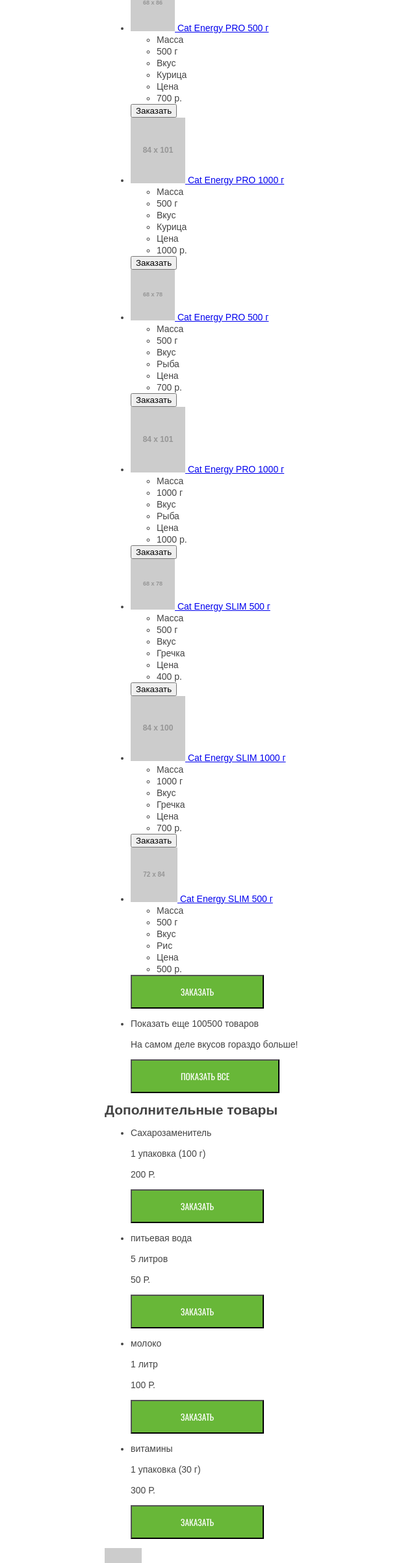
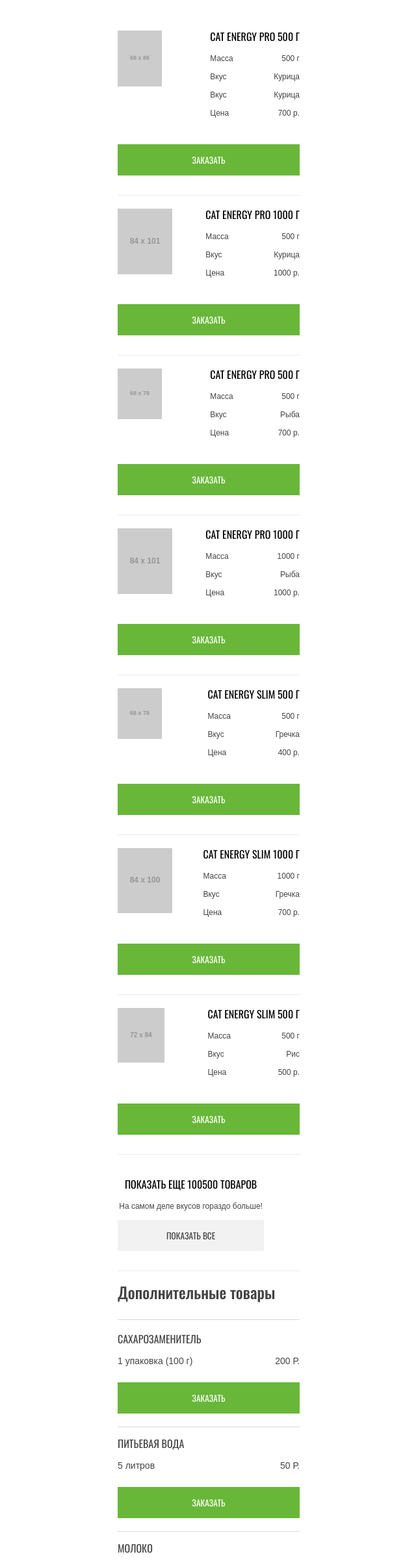
Before and after one commit to Arkhai/34373-cat-energy-21, a website: page source/catalog.html in a window 1280 px wide. Shown: the part 395-2800 px from the top of the page at 65% size, without its empty margins (319-959 px from the left). Drawn offline with nearby package versions, Linux system fonts and the light colour scheme; files that its build step writes are made by us from their sources; placeholder pictures from the web are drawn by us.

Commit message:
Новая версия главной

```diff
--- a/source/catalog.html
+++ b/source/catalog.html
@@ -10,6 +10,9 @@
     <header class="page-header">
       <a class="page-header__logo">
         <img src="https://via.placeholder.com/34x38" width="34" height="38" alt="Cat Energy – каталог продукции">
+      </a>
+      <a class="page-header__logo-text">
+        <img src="https://via.placeholder.com/101x18" width="101" height="18" alt="Cat Energy – функциональное питание для котов">
       </a>
       <nav class="main-nav">
         <button class="main-nav__toggle" type="button"><span class="visually-hidden">Открыть меню</span></button>
@@ -36,121 +39,181 @@
     </header>
 
     <main class="page-main">
-      <h1 class="page-main__title">Cat Energy – каталог продукции</h1>
+      <h1 class="visually-hidden">Cat Energy – каталог продукции</h1>
 
       <section class="catalog">
-        <h2 class="visually-hidden">Каталог продукции</h1>
+        <h2 class="catalog__title">Каталог продукции</h1>
         <div class="catalog__wrapper">
           <ul class="catalog__list">
             <li class="catalog__item product">
               <a class="product__link" href="#">
                 <img class="product__image" src="https://via.placeholder.com/68x86" width="68" height="86" alt="Cat Energy PRO 500 г">
               </a>
+              <div class="product__wrapper">
                 <a class="product__title" href="#">Cat Energy PRO 500 г</a>
-              <ul class="product__description description">
-                <li class="description__element">Масса</li>
-                <li class="description__element">500 г</li>
-                <li class="description__element">Вкус</li>
-                <li class="description__element">Курица</li>
-                <li class="description__element">Цена</li>
-                <li class="description__element">700 р.</li>
-              </ul>
-              <button class="product__button product__button--green" type="button">Заказать</button>
+                <dl class="product__description-list description">
+                  <div class="description__wrapper">
+                    <dt class="description__element">Масса</dt>
+                    <dd class="description__element">500 г</dd>
+                  </div>
+                  <div class="description__wrapper">
+                    <dt class="description__element">Вкус</dt>
+                    <dd class="description__element">Курица</dd>
+                  </div>
+                  <div class="description__wrapper">
+                    <dt class="description__element">Вкус</dt>
+                    <dd class="description__element">Курица</dd>
+                  </div>
+                  <div class="description__wrapper">
+                    <dt class="description__element">Цена</dt>
+                    <dd class="description__element">700 р.</dd>
+                  </div>
+                </dl>
+              </div>
+              <button class="button product__button" type="button">Заказать</button>
             </li>
 
             <li class="catalog__item product">
               <a class="product__link" href="#">
                 <img class="catalog__item-image" src="https://via.placeholder.com/84x101" width="84" height="101" alt="Cat Energy PRO 1000 г">
               </a>
+              <div class="product__wrapper">
                 <a class="product__title" href="#">Cat Energy PRO 1000 г</a>
-              <ul class="product__description description">
-                <li class="description__element">Масса</li>
-                <li class="description__element">500 г</li>
-                <li class="description__element">Вкус</li>
-                <li class="description__element">Курица</li>
-                <li class="description__element">Цена</li>
-                <li class="description__element">1000 р.</li>
-              </ul>
-              <button class="product__button product__button--green" type="button">Заказать</button>
+                <dl class="product__description-list description">
+                  <div class="description__wrapper">
+                    <dt class="description__element">Масса</dt>
+                    <dd class="description__element">500 г</dd>
+                  </div>
+                  <div class="description__wrapper">
+                    <dt class="description__element">Вкус</dt>
+                    <dd class="description__element">Курица</dd>
+                  </div>
+                  <div class="description__wrapper">
+                    <dt class="description__element">Цена</dt>
+                    <dd class="description__element">1000 р.</dd>
+                  </div>
+                </dl>
+              </div>
+              <button class="button product__button" type="button">Заказать</button>
             </li>
 
             <li class="catalog__item product">
               <a class="product__link" href="#">
                 <img class="catalog__item-image" src="https://via.placeholder.com/68x78" width="68" height="78" alt="Cat Energy PRO 500 г">
               </a>
+              <div class="product__wrapper">
                 <a class="product__title" href="#">Cat Energy PRO 500 г</a>
-              <ul class="product__description description">
-                <li class="description__element">Масса</li>
-                <li class="description__element">500 г</li>
-                <li class="description__element">Вкус</li>
-                <li class="description__element">Рыба</li>
-                <li class="description__element">Цена</li>
-                <li class="description__element">700 р.</li>
-              </ul>
-              <button class="product__button product__button--green" type="button">Заказать</button>
+                <dl class="product__description-list description">
+                  <div class="description__wrapper">
+                    <dt class="description__element">Масса</dt>
+                    <dd class="description__element">500 г</dd>
+                  </div>
+                  <div class="description__wrapper">
+                    <dt class="description__element">Вкус</dt>
+                    <dd class="description__element">Рыба</dd>
+                  </div>
+                  <div class="description__wrapper">
+                    <dt class="description__element">Цена</dt>
+                    <dd class="description__element">700 р.</dd>
+                  </div>
+                </dl>
+              </div>
+              <button class="button product__button" type="button">Заказать</button>
             </li>
 
             <li class="catalog__item product">
               <a class="product__link" href="#">
                 <img class="catalog__item-image" src="https://via.placeholder.com/84x101" width="84" height="101" alt="Cat Energy PRO 1000 г">
               </a>
+              <div class="product__wrapper">
                 <a class="product__title" href="#">Cat Energy PRO 1000 г</a>
-              <ul class="product__description description">
-                <li class="description__element">Масса</li>
-                <li class="description__element">1000 г</li>
-                <li class="description__element">Вкус</li>
-                <li class="description__element">Рыба</li>
-                <li class="description__element">Цена</li>
-                <li class="description__element">1000 р.</li>
-              </ul>
-              <button class="product__button product__button--green" type="button">Заказать</button>
+                <dl class="product__description-list description">
+                  <div class="description__wrapper">
+                    <dt class="description__element">Масса</dt>
+                    <dd class="description__element">1000 г</dd>
+                  </div>
+                  <div class="description__wrapper">
+                    <dt class="description__element">Вкус</dt>
+                    <dd class="description__element">Рыба</dd>
+                  </div>
+                  <div class="description__wrapper">
+                    <dt class="description__element">Цена</dt>
+                    <dd class="description__element">1000 р.</dd>
+                  </div>
+                </dl>
+              </div>
+              <button class="button product__button" type="button">Заказать</button>
             </li>
 
             <li class="catalog__item product">
               <a class="product__link" href="#">
                 <img class="catalog__item-image" src="https://via.placeholder.com/68x78" width="68" height="78" alt="Cat Energy SLIM 500 г">
               </a>
+              <div class="product__wrapper">
                 <a class="product__title" href="#">Cat Energy SLIM 500 г</a>
-              <ul class="product__description description">
-                <li class="description__element">Масса</li>
-                <li class="description__element">500 г</li>
-                <li class="description__element">Вкус</li>
-                <li class="description__element">Гречка</li>
-                <li class="description__element">Цена</li>
-                <li class="description__element">400 р.</li>
-              </ul>
-              <button class="product__button product__button--green" type="button">Заказать</button>
+                <dl class="product__description-list description">
+                  <div class="description__wrapper">
+                    <dt class="description__element">Масса</dt>
+                    <dd class="description__element">500 г</dd>
+                  </div>
+                  <div class="description__wrapper">
+                    <dt class="description__element">Вкус</dt>
+                    <dd class="description__element">Гречка</dd>
+                  </div>
+                  <div class="description__wrapper">
+                    <dt class="description__element">Цена</dt>
+                    <dd class="description__element">400 р.</dd>
+                  </div>
+                </dl>
+              </div>
+              <button class="button product__button" type="button">Заказать</button>
             </li>
 
             <li class="catalog__item product">
               <a class="product__link" href="#">
                 <img class="catalog__item-image" src="https://via.placeholder.com/84x100" width="84" height="100" alt="Cat Energy SLIM 1000 г">
               </a>
+              <div class="product__wrapper">
                 <a class="product__title" href="#">Cat Energy SLIM 1000 г</a>
-              <ul class="product__description description">
-                <li class="description__element">Масса</li>
-                <li class="description__element">1000 г</li>
-                <li class="description__element">Вкус</li>
-                <li class="description__element">Гречка</li>
-                <li class="description__element">Цена</li>
-                <li class="description__element">700 р.</li>
-              </ul>
-              <button class="product__button product__button--green" type="button">Заказать</button>
+                <dl class="product__description-list description">
+                  <div class="description__wrapper">
+                    <dt class="description__element">Масса</dt>
+                    <dd class="description__element">1000 г</dd>
+                  </div>
+                  <div class="description__wrapper">
+                    <dt class="description__element">Вкус</dt>
+                    <dd class="description__element">Гречка</dd>
+                  </div>
+                  <div class="description__wrapper">
+                    <dt class="description__element">Цена</dt>
+                    <dd class="description__element">700 р.</dd>
+                  </div>
+                </dl>
+              </div>
+              <button class="button product__button" type="button">Заказать</button>
             </li>
 
             <li class="catalog__item product">
               <a class="product__link" href="#">
                 <img class="catalog__item-image" src="https://via.placeholder.com/72x84" width="72" height="84" alt="Cat Energy SLIM 500 г">
               </a>
+              <div class="product__wrapper">
                 <a class="product__title" href="#">Cat Energy SLIM 500 г</a>
-              <ul class="product__description description">
-                <li class="description__element">Масса</li>
-                <li class="description__element">500 г</li>
-                <li class="description__element">Вкус</li>
-                <li class="description__element">Рис</li>
-                <li class="description__element">Цена</li>
-                <li class="description__element">500 р.</li>
-              </ul>
+                <dl class="product__description-list description">
+                  <div class="description__wrapper">
+                    <dt class="description__element">Масса</dt>
+                    <dd class="description__element">500 г</dd>
+                  </div>
+                  <div class="description__wrapper">
+                    <dt class="description__element">Вкус</dt>
+                    <dd class="description__element">Рис</dd>
+                  </div>
+                  <div class="description__wrapper">
+                    <dt class="description__element">Цена</dt>
+                    <dd class="description__element">500 р.</dd>
+                  </div>
+                </dl>
+              </div>
               <button class="product__button button" type="button">Заказать</button>
             </li>
 
@@ -159,7 +222,7 @@
               <div class="show-more__wrapper">
               <p class="show-more__title">Показать еще 100500 товаров</p>
               <p class="show-more__description">На самом деле вкусов гораздо больше!</p>
-              <button class="show-more__button button button--grey" type="button">Показать все</button>
+              <button class="button  button--grey show-more__button" type="button">Показать все</button>
               </div>
             </li>
 
@@ -173,26 +236,34 @@
           <ul class="add-catalog__list">
             <li class="add-catalog__item add-product">
               <p class="add-product__title">Сахарозаменитель</p>
-              <p class="add-product__description">1 упаковка (100 г)</p>
-              <p class="add-product__description">200 Р.</p>
+              <dl class="description__wrapper">
+                <dt class="add-product__description">1 упаковка (100 г)</dt>
+                <dd class="add-product__description">200 Р.</dd>
+              </dl>
               <button class="add-product__button button" type="button">Заказать</button>
             </li>
             <li class="add-catalog__item add-product">
               <p class="add-product__title">питьевая вода</p>
-              <p class="add-product__description">5 литров</p>
-              <p class="add-product__description">50 Р.</p>
+              <dl class="description__wrapper">
+                <dt class="add-product__description">5 литров</dt>
+                <dd class="add-product__description">50 Р.</dd>
+              </dl>
               <button class="add-product__button button" type="button">Заказать</button>
             </li>
             <li class="add-catalog__item add-product">
               <p class="add-product__title">молоко</p>
-              <p class="add-product__description">1 литр</p>
-              <p class="add-product__description">100 Р.</p>
+              <dl class="description__wrapper">
+                <dt class="add-product__description">1 литр</dt>
+                <dd class="add-product__description">100 Р.</dd>
+              </dl>
               <button class="add-product__button button" type="button">Заказать</button>
             </li>
             <li class="add-catalog__item add-product">
               <p class="add-product__title">витамины</p>
-              <p class="add-product__description">1 упаковка (30 г)</p>
-              <p class="add-product__description">300 Р.</p>
+              <dl class="description__wrapper">
+                <dt class="add-product__description">1 упаковка (30 г)</dt>
+                <dd class="add-product__description">300 Р.</dd>
+              </dl>
               <button class="add-product__button button" type="button">Заказать</button>
             </li>
           </ul>
@@ -203,7 +274,7 @@
       <section class="gift">
         <div class="gift__wrapper">
           <img src="https://via.placeholder.com/57x68" width="57" height="68" alt="Подарок, нарисованный белым контуром">
-          <p class="gift__desc">Закажите все и получите чехол для кота в подарок!</p>
+          <p class="gift__desc">Закажите все <br>и получите чехол для <br>кота в подарок!</p>
         </div>
       </section>
 
@@ -212,7 +283,7 @@
 
 
 
-      <section class="cooperation">
+      <section class="cooperation cooperation--grey">
         <div class="cooperation__wrapper">
           <h2 class="cooperation__title">Приглашаем к сотрудничеству дилеров!</h2>
           <p class="cooperation__address">ул. Большая Конюшенная, д. 19/8 Санкт-Петербург</p>
--- a/source/sass/blocks/add-catalog.scss
+++ b/source/sass/blocks/add-catalog.scss
@@ -0,0 +1,37 @@
+.add-catalog {
+  padding: 20px;
+  padding-top: 0px;
+}
+
+.add-catalog__title {
+  text-transform: initial;
+  font-family: "Oswald";
+  font-size: 24px;
+  line-height: 24px;
+  padding-bottom: 30px;
+  border-bottom: 1px solid #d9d9d9;
+}
+
+.add-catalog__list {
+  list-style: none;
+  padding: 0px;
+}
+
+.add-product__title {
+  font-family: "Oswald";
+  font-size: 16px;
+  text-transform: uppercase;
+}
+
+.add-catalog__item {
+  padding-bottom: 20px;
+  border-bottom: 1px solid #d9d9d9;
+}
+
+.description__wrapper {
+  padding-bottom: 10px;
+}
+
+.add-product__button {
+  width: 100%;
+}
--- a/source/sass/blocks/catalog.scss
+++ b/source/sass/blocks/catalog.scss
@@ -0,0 +1,68 @@
+.catalog {
+  padding: 20px;
+  padding-bottom: 0px;
+}
+
+.catalog__title {
+  font-family: "Oswald";
+  color: #000000;
+  font-size: 36px;
+  font-weight: normal;
+  border-bottom: 1px solid $color-special-grey2;
+  padding: 0px 0px 40px 0px;
+}
+
+.catalog__list {
+  list-style: none;
+  padding: 0px;
+}
+
+.catalog__item {
+  display: flex;
+  flex-wrap: wrap;
+  justify-content: space-between;
+  border-bottom: 1px solid $color-special-grey2;
+  padding: 20px 0px 30px 0px;
+}
+
+.product__button {
+  min-width: 100%;
+  margin-top: 15px;
+}
+
+.product__title {
+  font-family: "Oswald";
+  text-transform: uppercase;
+  font-size: 16px;
+}
+
+.description__element {
+  font-size: 12px;
+}
+
+.catalog__item a {
+  text-decoration: none;
+  color: #000000;
+}
+
+.description__wrapper {
+  display: flex;
+  justify-content: space-between;
+}
+
+.show-more__title {
+  font-family: "Oswald";
+  text-transform: uppercase;
+  font-size: 16px;
+  color: #000000;
+  text-align: center;
+}
+
+.show-more__description {
+  text-align: center;
+  font-size: 12px;
+}
+
+.show-more__button {
+  width: 100%;
+}
--- a/source/sass/blocks/cooperation.scss
+++ b/source/sass/blocks/cooperation.scss
@@ -1,5 +1,9 @@
 .cooperation {
   padding: 20px;
+}
+
+.cooperation--grey{
+  background-color: $color-basic-grey;
 }
 
 .cooperation__wrapper {
--- a/source/sass/blocks/form.scss
+++ b/source/sass/blocks/form.scss
@@ -0,0 +1,70 @@
+.form {
+  padding: 20px;
+  font-family: "Oswald";
+  color: #000000;
+}
+
+.form__style {
+  padding: 10px 0px;
+  border: 0px;
+  text-transform: uppercase;
+  font-size: 16px;
+}
+
+.form__style--with-line {
+  border-bottom: 1px solid #d9d9d9;
+}
+
+.form__title-main {
+  font-size: 36px;
+  font-weight: normal;
+}
+
+.form__description {
+  font-size: 14px;
+  line-height: 18px;
+  text-transform: uppercase;
+  padding: 20px 0px 0px 0px;
+}
+
+.form__title {
+  display: block;
+  text-transform: initial;
+  font-size: 24px;
+  line-height: 24px;
+  padding: 15px 0px;
+}
+
+.form__item {
+  font-size: 14px;
+  line-height: 16px;
+  text-transform: uppercase;
+  color: $color-special-dark-grey;
+}
+
+input {
+  text-transform: uppercase;
+  color: $color-special-dark-grey;
+  border: 1px solid #e7e7e7;
+  padding: 10px;
+}
+
+textarea {
+  text-transform: uppercase;
+  color: $color-special-dark-grey;
+  border: 1px solid #e7e7e7;
+  width: 100%;
+  height: 120px;
+  padding: 10px;
+}
+
+.form_programm {
+  display: -webkit-flex;
+  display: flex;
+  flex-direction: column;
+}
+
+
+.form__requirement {
+  font-family: Arial;
+}
--- a/source/sass/blocks/gift.scss
+++ b/source/sass/blocks/gift.scss
@@ -0,0 +1,18 @@
+.gift {
+  padding: 0px 20px;
+  text-align: center;
+}
+
+.gift__wrapper {
+  width: 280px;
+  height: 290px;
+  background-image: url(../../img/gift-320.png);
+  background-repeat: no-repeat;
+  padding-top: 65px;
+}
+
+.gift__desc {
+  color: #ffffff;
+  font-size: 16px;
+  padding-top: 35px;
+}
--- a/source/sass/blocks/page-footer.scss
+++ b/source/sass/blocks/page-footer.scss
@@ -16,6 +16,7 @@
 }
 
 .page-footer__copyright {
+  display: -webkit-flex;
   display: flex;
   justify-content: space-between;
   align-items: center;
--- a/source/sass/global/global.scss
+++ b/source/sass/global/global.scss
@@ -22,7 +22,7 @@
   border: 0;
   padding: 0;
   white-space: nowrap;
-  clit-path: inset(100%);
+  clip-path: inset(100%);
   clip: rect(0 0 0 0);
   overflow: hidden;
 }
@@ -37,6 +37,7 @@
   background-color: $color-basic-green;
   text-decoration: none;
   line-height: 18px;
+  border: 0px;
 }
 
 .button--with-arrow {
@@ -49,6 +50,11 @@
   padding-right: 150px;
 }
 
+.button--grey {
+  background-color: $color-basic-grey;
+  color: $color-special-dark-grey;
+}
+
 .bold-text {
   font-weight: bold;
 }
```
Also changed, not shown: source/form.html (+15 -12 lines), source/img/gift-320.png (added). Lines whose indentation alone changed are shown as unchanged.
